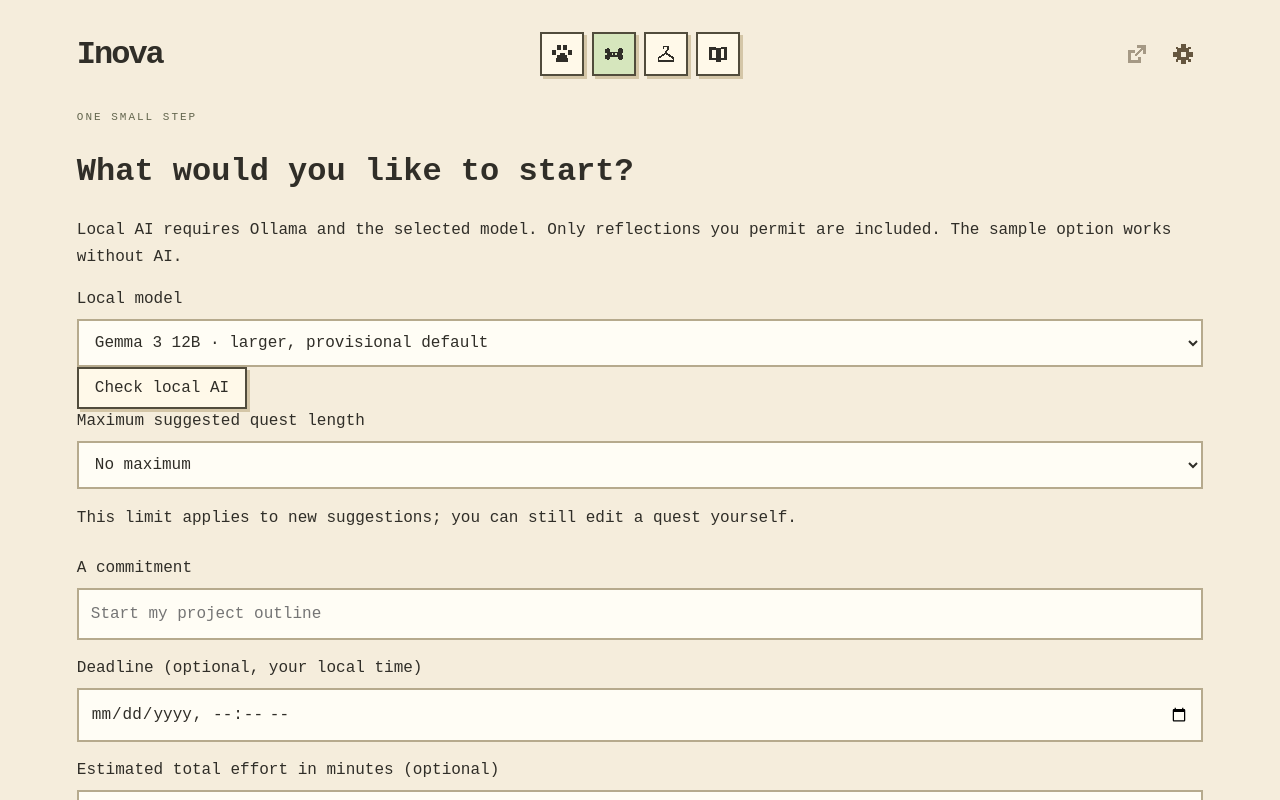
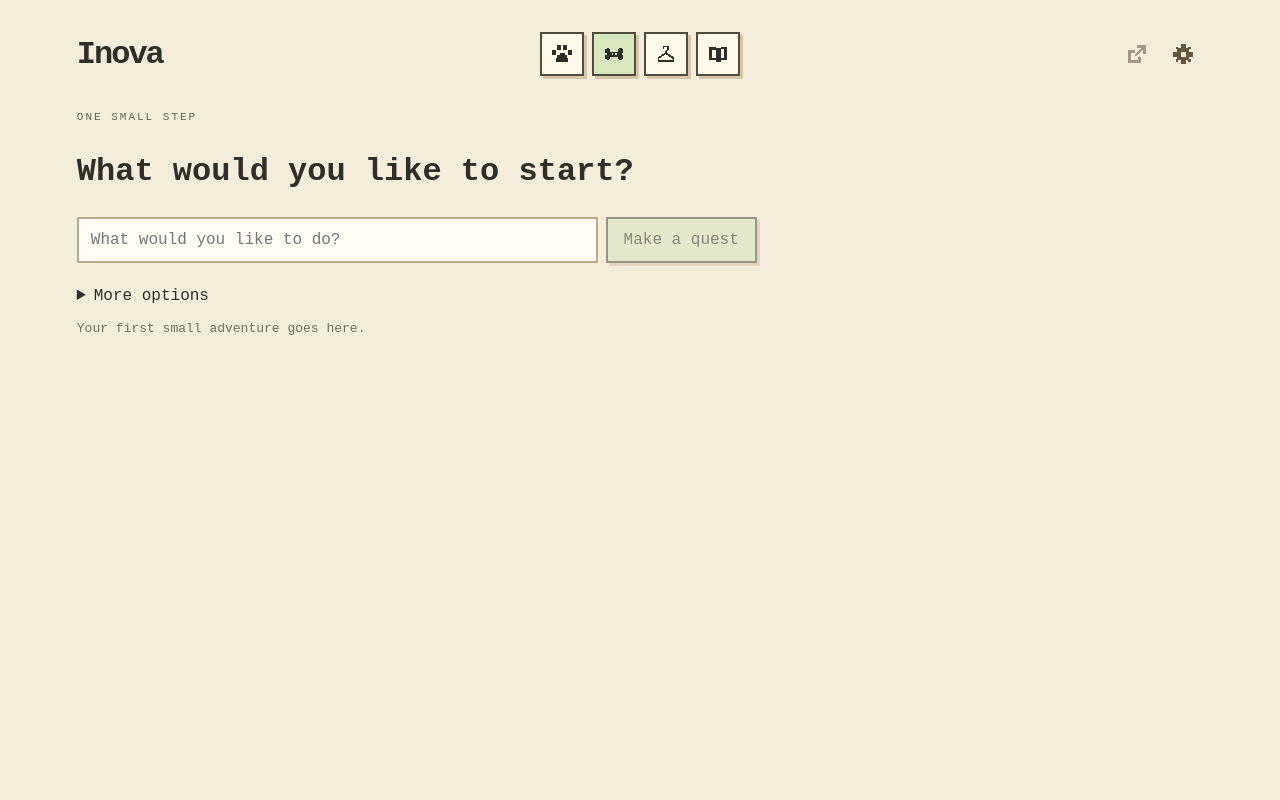
Before and after one commit to JBarmada/Inova, a React (Vite) app: page / in a window 1280 px wide. Both pictures are taken after a click on the button 614 px from the left and 54 px from the top of the page. Shown: the top 800 px of the page. Built offline with nearby package versions, Linux system fonts and the light colour scheme.

Commit message:
Unify quest entry across desktop and floating views

```diff
--- a/src/features/companion/ToyComposer.tsx
+++ b/src/features/companion/ToyComposer.tsx
@@ -1,33 +1,6 @@
-import { useRef, useState } from "react";
-import type { AppState, Commitment } from "../../shared/schema";
-import { newId, now } from "../../shared/actions";
-import { dispatch } from "../../state/store";
-import { proposeSample } from "../../services/planner";
-import { useAction } from "../../shared/useAction";
+import type { AppState } from "../../shared/schema";
+import { QuestComposer } from "../quests/QuestComposer";
 
 export function ToyComposer({ state }: { state: AppState }) {
-  const [text, setText] = useState("");
-  const pending = useRef<Commitment | null>(null);
-  const { run, busy, message } = useAction();
-  async function add() {
-    const title = text.trim();
-    if (!title) throw Error("Give your next adventure a name.");
-    const commitment = pending.current?.title === title ? pending.current : { id: newId(), title, createdAt: now() };
-    await dispatch({ type: "add-commitment", commitment });
-    pending.current = commitment;
-    const result = await proposeSample(commitment, state);
-    await dispatch({ type: "propose-quest", ...result });
-    pending.current = null;
-    setText("");
-  }
-  return <div className="toy-composer-wrap"><form className="toy-composer" onSubmit={(event) => {
-    event.preventDefault();
-    void run(add, "A new quest is waiting. Tap its toy to fetch it.");
-  }}>
-    <input aria-label="Next commitment" placeholder="Your next little adventure…" value={text} maxLength={240}
-      disabled={busy} onChange={(event) => setText(event.target.value)} required />
-    <button type="submit" disabled={busy || !text.trim()} className="toy-add" aria-label="Add commitment and propose quest" title="Add commitment">{busy ? "…" : "✓"}</button>
-  </form>
-    {message && <p className="toy-composer-feedback" role="status">{message}</p>}
-  </div>;
+  return <QuestComposer state={state} compact />;
 }
--- /dev/null
+++ b/src/features/quests/QuestComposer.tsx
@@ -0,0 +1,29 @@
+import { useState } from "react";
+import type { AppState } from "../../shared/schema";
+import { dispatch } from "../../state/store";
+import { prepareQuest } from "../../services/prepareQuest";
+
+export function QuestComposer({ state, compact = false }: { state: AppState; compact?: boolean }) {
+  const [text, setText] = useState("");
+  const [busy, setBusy] = useState(false);
+  const [message, setMessage] = useState("");
+  async function submit() {
+    setBusy(true); setMessage("Thinking…");
+    try {
+      const result = await prepareQuest(text, state);
+      await dispatch({ type: "add-planned-quest", commitment: result.commitment, quest: result.quest, memorySnapshot: result.memorySnapshot });
+      setText("");
+      setMessage(result.fallback ? "AI could not make a quest. A sample quest is ready." : "Your quest is ready.");
+    } catch (error) { setMessage(error instanceof Error ? error.message : "Could not save. Please try again."); }
+    finally { setBusy(false); }
+  }
+  return <div className={compact ? "toy-composer-wrap" : "quest-composer-wrap"}>
+    <form className={compact ? "toy-composer" : "quest-composer"} onSubmit={(event) => { event.preventDefault(); void submit(); }}>
+      <input aria-label="Your next adventure" placeholder="What would you like to do?" value={text} maxLength={240}
+        disabled={busy} onChange={(event) => setText(event.target.value)} required />
+      <button type="submit" disabled={busy || !text.trim() || !state.pet.adopted} className={compact ? "toy-add" : "primary"}
+        aria-label="Make a quest" title="Make a quest">{busy ? "…" : compact ? "✓" : "Make a quest"}</button>
+    </form>
+    {message && <p className={compact ? "toy-composer-feedback" : "quest-composer-feedback"} role="status">{message}</p>}
+  </div>;
+}
--- a/src/features/quests/QuestsPanel.tsx
+++ b/src/features/quests/QuestsPanel.tsx
@@ -2,6 +2,7 @@ import { useState } from "react";
 import { useInova, dispatch } from "../../state/store";
 import { useAction } from "../../shared/useAction";
 import { CommitmentForm } from "./CommitmentForm";
+import { QuestComposer } from "./QuestComposer";
 import { ExplorationIdeas } from "./ExplorationIdeas";
 import { formatDeadline } from "./commitmentDetails";
 import { checkLocalModel, proposeLocal } from "../../services/localPlanner";
@@ -16,7 +17,8 @@ export function QuestsPanel() {
   const [modelMessage, setModelMessage] = useState("");
   const { run, busy, message } = useAction();
   return <section><p className="eyebrow">ONE SMALL STEP</p><h2>What would you like to start?</h2>
-    <p>Local AI requires Ollama and the selected model. Only reflections you permit are included. The sample option works without AI.</p>
+    <QuestComposer state={state} />
+    <details><summary>More options</summary>
     <label>Local model<select value={state.settings.localModel} disabled={busy} onChange={(event) => {
       setActiveCommitment(null);
       setModelMessage("");
@@ -55,6 +57,7 @@ export function QuestsPanel() {
       {activeCommitment === entry.id && planning && <p role="status">Your dog is thinking with local AI…</p>}
       {activeCommitment === entry.id && message && <p role="status">{message}</p>}</div>)}
     {!activeCommitment && message && <p role="status">{message}</p>}
+    </details>
     {state.quests.length === 0 && <p className="empty">Your first small adventure goes here.</p>}
     {state.quests.map((quest) => <QuestCard quest={quest} key={quest.id} />)}
   </section>;
--- /dev/null
+++ b/src/services/prepareQuest.ts
@@ -0,0 +1,19 @@
+import type { AppState, Commitment, Quest } from "../shared/schema";
+import { newId, now } from "../shared/actions";
+import { proposeLocal, type MemorySnapshot } from "./localPlanner";
+import { proposeSample } from "./planner";
+
+type Proposal = { quest: Quest; memorySnapshot: MemorySnapshot[] };
+type Planner = (commitment: Commitment, state: AppState) => Promise<Proposal>;
+
+export async function prepareQuest(text: string, state: AppState,
+  local: Planner = proposeLocal, sample: Planner = proposeSample) {
+  const title = text.trim();
+  if (!title || title.length > 240) throw Error("Enter an adventure of up to 240 characters.");
+  const commitment: Commitment = { id: newId(), title, createdAt: now() };
+  let result: Proposal;
+  let fallback = false;
+  try { result = await local(commitment, state); }
+  catch { result = await sample(commitment, state); fallback = true; }
+  return { commitment, ...result, fallback };
+}
--- a/src/shared/actions.ts
+++ b/src/shared/actions.ts
@@ -13,6 +13,7 @@ export type Action =
   | { type: "quest-minute-limit"; minutes: number }
   | { type: "add-commitment"; commitment: Commitment }
   | { type: "add-exploration"; commitment: Commitment; quest: Quest }
+  | { type: "add-planned-quest"; commitment: Commitment; quest: Quest; memorySnapshot: { id: string; text: string }[] }
   | { type: "propose-quest"; quest: Quest; memorySnapshot?: { id: string; text: string }[] }
   | { type: "edit-quest"; id: string; title: string; minutes?: number }
   | { type: "quest-status"; id: string; status: "accepted" | "deferred" | "dismissed" }
--- a/src/state/reducer.ts
+++ b/src/state/reducer.ts
@@ -18,9 +18,9 @@ function apply(state: AppState, action: Action): AppState {
     case "add-commitment":
       if (state.commitments.some((entry) => entry.id === action.commitment.id)) return state;
       return { ...state, commitments: [...state.commitments, action.commitment] };
-    case "add-exploration":
-      if (action.quest.commitmentId !== action.commitment.id || state.commitments.some((entry) => entry.id === action.commitment.id) || state.quests.some((entry) => entry.id === action.quest.id)) throw Error("This exploration already exists or is invalid.");
-      return apply(apply(state, { type: "add-commitment", commitment: action.commitment }), { type: "propose-quest", quest: action.quest });
+    case "add-exploration": case "add-planned-quest":
+      if (action.quest.commitmentId !== action.commitment.id || state.commitments.some((entry) => entry.id === action.commitment.id) || state.quests.some((entry) => entry.id === action.quest.id)) throw Error("This quest already exists or is invalid.");
+      return apply(apply(state, { type: "add-commitment", commitment: action.commitment }), { type: "propose-quest", quest: action.quest, memorySnapshot: action.type === "add-planned-quest" ? action.memorySnapshot : undefined });
     case "propose-quest":
       if (state.quests.some((entry) => entry.id === action.quest.id)) return state;
       if ((action.quest.planner === "local" && !action.memorySnapshot) ||
--- a/src/styles.css
+++ b/src/styles.css
@@ -59,3 +59,7 @@ footer { margin-top: 48px; padding-top: 20px; border-top: 2px solid #d4c6a7; }
 .startup-error { padding: 32px; background: #fff9e9; min-height: 100vh; }
 @media (max-width: 600px) { .masthead { flex-wrap: wrap; } .app:not(.floating) { padding: 24px; } .commitment { flex-wrap: wrap; } }
 @media (max-width: 600px) { .masthead .home-navigation { order: 3; flex-basis: 100%; } }
+.quest-composer { display: flex; max-width: 680px; gap: 8px; }
+.quest-composer input { min-width: 0; flex: 1; }
+.quest-composer button { flex: 0 0 auto; }
+@media (max-width: 480px) { .quest-composer { flex-wrap: wrap; } }
```
Also changed, not shown: 4 other files (tests, documents, lock files or other folders).
